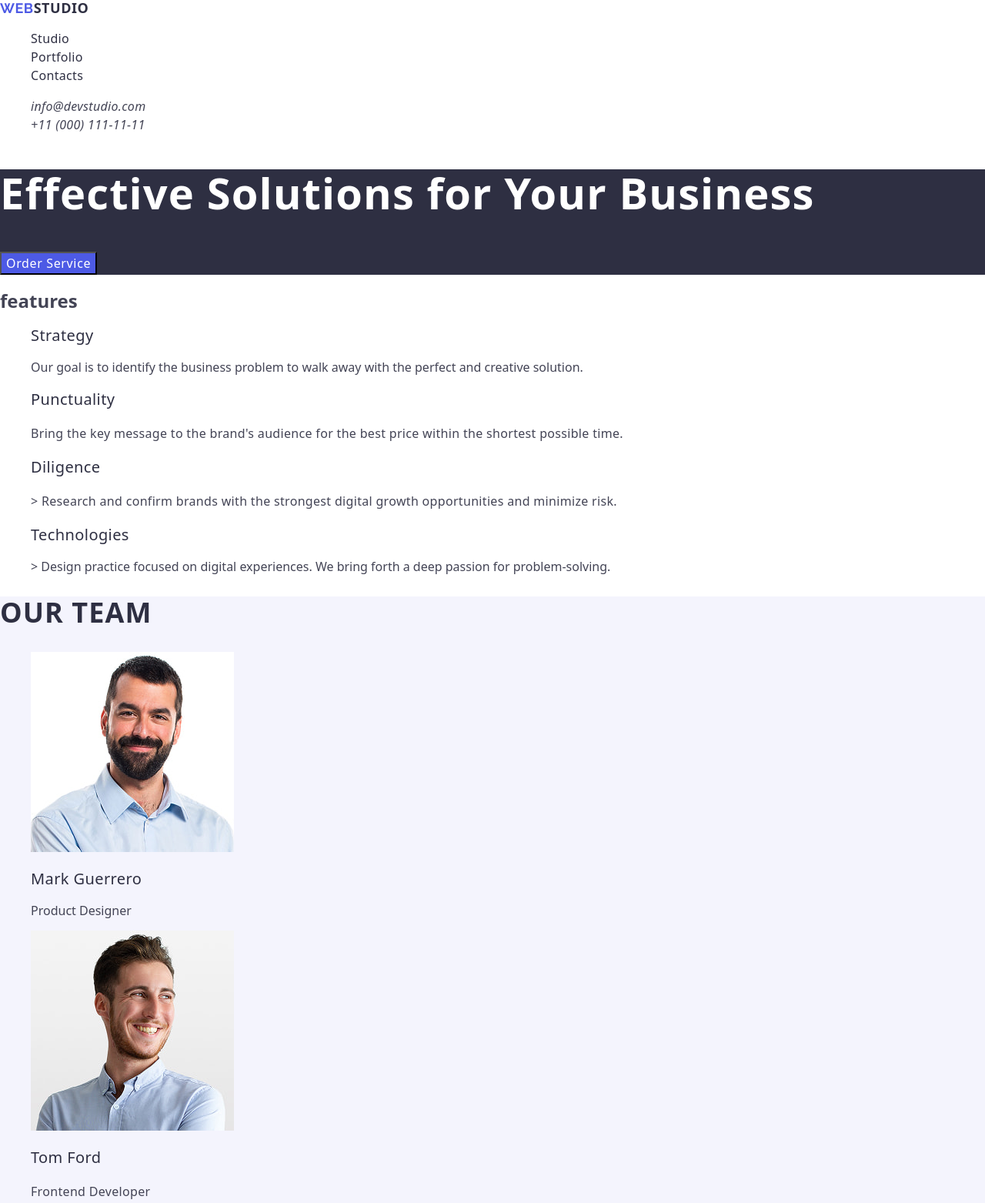
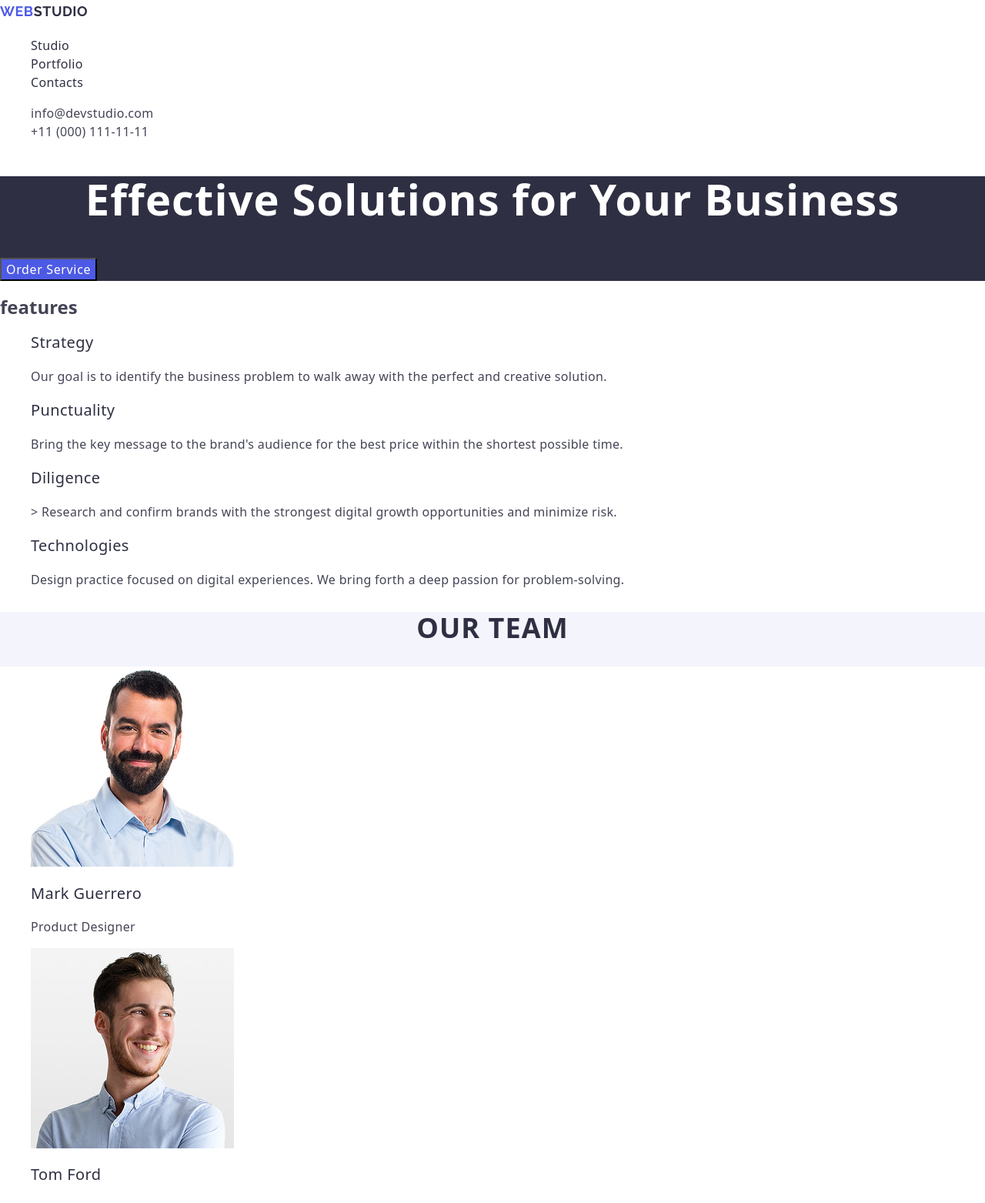
Before and after one commit to Alinavinnik/goit-markup-hw-02, a plain HTML site: page index.html in a window 1280 px wide. Shown: the top 1563 px of the page at 77% size. Drawn offline with nearby package versions, Linux system fonts and the light colour scheme.

Commit message:
after edit

```diff
--- a/css/styles.css
+++ b/css/styles.css
@@ -15,16 +15,16 @@ body {
 }
 /* #region header */
 .main-logo {
-  color: #2e2f42;
+  color: #4d5ae5;
   font-weight: 700;
   font-size: 18px;
-  line-height: 1.16;
+  line-height: 1.7;
   letter-spacing: 0.03em;
   text-transform: uppercase;
+  font-family: "Raleway", sans-serif;
 }
 .text-iris {
-  color: #4d5ae5;
-  font-family: "Raleway", sans-serif;
+  color: #2e2f42;
 }
 .nav-item {
   font-weight: 500;
@@ -33,12 +33,15 @@ body {
   line-height: 1.5;
   letter-spacing: 0.02em;
 }
-.nav-item:hover {
+.nav-item:hover .nav-item:focus {
   color: #404bbf;
 }
 .nav-menu > .list-nav:active {
   color: #404bbf;
   text-decoration: underline;
+}
+.container-contacts {
+  font-style: normal;
 }
 .contacts {
   color: inherit;
@@ -47,7 +50,7 @@ body {
   line-height: 1.5;
   letter-spacing: 0.02em;
 }
-.contacts:hover {
+.contacts:hover .contacts:focus {
   color: #404bbf;
 }
 /* #endregion header */
@@ -59,9 +62,10 @@ body {
 .hero-title {
   font-weight: 700;
   font-size: 56px;
-  line-height: 1.07143;
+  line-height: 1.07;
   letter-spacing: 0.02em;
   color: #ffffff;
+  text-align: center;
 }
 .button-order {
   font-weight: 500;
@@ -70,8 +74,9 @@ body {
   line-height: 1.5;
   letter-spacing: 0.04em;
   background-color: #4d5ae5;
+  cursor: pointer;
 }
-.button-order:hover {
+.button-order:hover .button-order:focus {
   background-color: #404bbf;
 }
 /* #endregion hero */
@@ -99,17 +104,22 @@ body {
 .title-team {
   font-weight: 700;
   font-size: 36px;
-  line-height: 1.16667;
+  line-height: 1.16;
   letter-spacing: 0.03em;
   text-transform: uppercase;
   color: #2e2f42;
+  text-align: center;
+}
+.team-list {
+  background-color: #ffffff;
 }
 .team-name {
   font-weight: 500;
   font-size: 20px;
-  line-height: 1.2;
+  line-height: 1.11;
   letter-spacing: 0.02em;
   color: #2e2f42;
+  text-transform: capitalize;
 }
 .team-position {
   font-weight: 400;
@@ -127,6 +137,8 @@ body {
   line-height: 1.11;
   letter-spacing: 0.02em;
   color: #2e2f42;
+  text-align: center;
+  text-transform: capitalize;
 }
 .project-name {
   font-weight: 500;
@@ -140,6 +152,7 @@ body {
   font-size: 16px;
   line-height: 1.5;
   letter-spacing: 0.02em;
+  width: 360;
 }
 /* #endregion portfolio */
 .container-footer {
@@ -148,9 +161,13 @@ body {
 .logo-footer {
   font-weight: 700;
   font-size: 18px;
-  line-height: 1.16667;
+  line-height: 1.2;
   letter-spacing: 0.03em;
   text-transform: uppercase;
+  font-family: "Raleway", sans-serif;
+  color: #4d5ae5;
+}
+.text-white {
   color: #f4f4fd;
 }
 .text-footer {
@@ -159,5 +176,6 @@ body {
   line-height: 1.5;
   letter-spacing: 0.02em;
   color: #f4f4fd;
+  font-family: "Raleway", sans-serif;
 }
 /* #region footer */
--- a/index.html
+++ b/index.html
@@ -21,15 +21,17 @@
     <header>
       <nav>
         <a class="main-logo" href="./index.html"
-          ><span class="text-iris">Web</span>Studio</a
+          >Web<span class="text-iris">Studio</span></a
         >
         <ul class="nav-menu">
-          <li class="list-nav"><a class="nav-item" href="#">Studio</a></li>
-          <li><a class="nav-item" href="#">Portfolio</a></li>
-          <li><a class="nav-item" href="#">Contacts</a></li>
+          <li class="list-nav">
+            <a class="nav-item" href="./index.html">Studio</a>
+          </li>
+          <li><a class="nav-item" href="">Portfolio</a></li>
+          <li><a class="nav-item" href="">Contacts</a></li>
         </ul>
       </nav>
-      <address>
+      <address class="container-contacts">
         <ul>
           <li>
             <a class="contacts" href="mailto:info@devstudio.com"
@@ -57,7 +59,7 @@
         <ul>
           <li>
             <h3 class="features-title">Strategy</h3>
-            <p>
+            <p class="features-text">
               Our goal is to identify the business problem to walk away with the
               perfect and creative solution.
             </p>
@@ -71,14 +73,14 @@
           </li>
           <li>
             <h3 class="features-title">Diligence</h3>
-            <p class="features-text">>
-              Research and confirm brands with the strongest digital growth
+            <p class="features-text">
+              > Research and confirm brands with the strongest digital growth
               opportunities and minimize risk.
             </p>
           </li>
           <li>
             <h3 class="features-title">Technologies</h3>
-            <p class="features-text"></p>>
+            <p class="features-text">
               Design practice focused on digital experiences. We bring forth a
               deep passion for problem-solving.
             </p>
@@ -90,7 +92,7 @@
       <!-- #region our team -->
       <section class="container-team">
         <h2 class="title-team">Our Team</h2>
-        <ul>
+        <ul class="team-list">
           <li>
             <img
               src="./images/team/Mark_Guerrero.jpg"
@@ -99,7 +101,7 @@
               height="260"
             />
             <h3 class="team-name">Mark Guerrero</h3>
-            <p>Product Designer</p>
+            <p class="team-position">Product Designer</p>
           </li>
           <li>
             <img
@@ -178,7 +180,9 @@
     </main>
     <!-- #region footer -->
     <footer class="container-footer">
-      <a class="logo-footer" href="./index.html"><span class="text-iris">Web</span>Studio</a>
+      <a class="logo-footer" href="./index.html"
+        >Web<span class="text-white">Studio</span></a
+      >
       <p class="text-footer">
         Increase the flow of customers and sales for your business with digital
         marketing & growth solutions.
```
